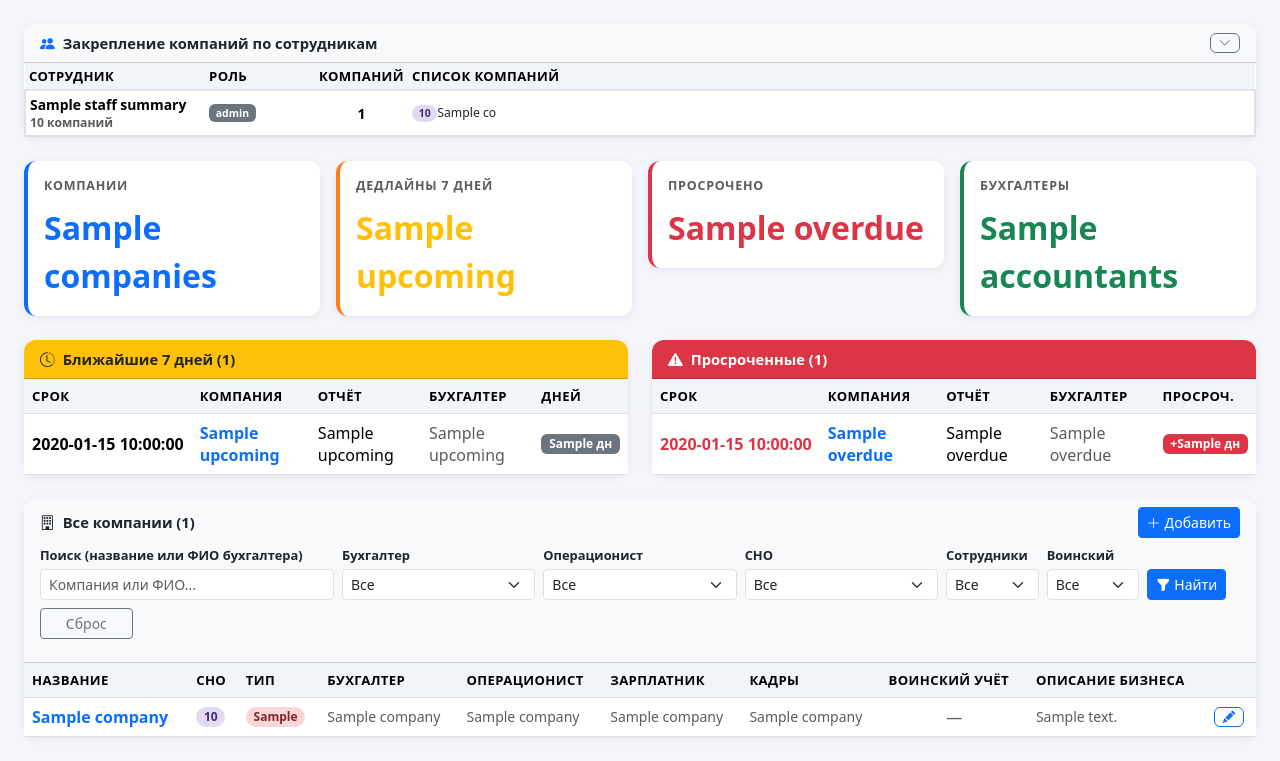
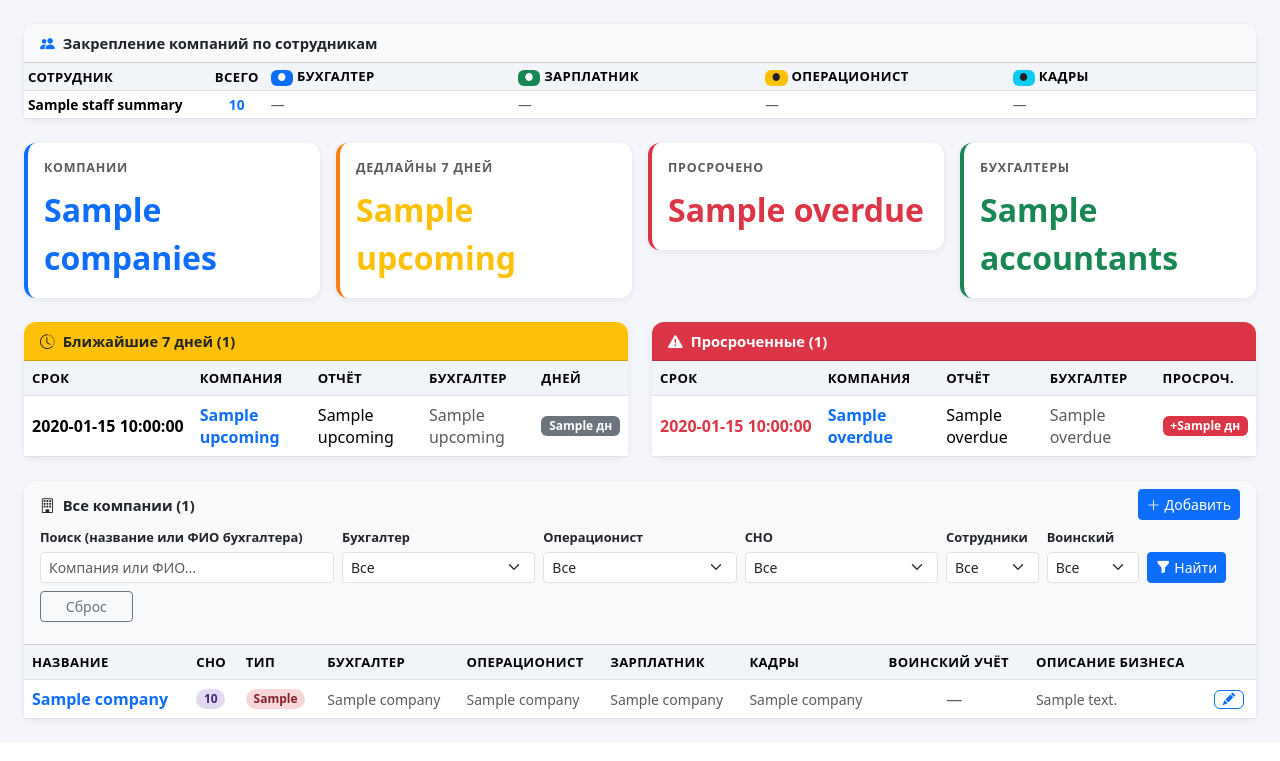
Before and after one commit to yliasibeleva/im-fin-landing, a FastAPI app: template buh-bot/templates/dashboard.html in a window 1280 px wide. Shown: the part 78-839 px from the top of the page. After the commit the page ends 804 px from the top, so only its background shows below. Run offline with FastAPI, Linux system fonts and the light colour scheme; the template is opened without the code that fills it: most values are stand-ins (such as "Sample title", 1, 10 or a date in 2020).

Commit message:
Staff summary: pivot table with roles as columns (Бухгалтер/Зарплатник/Операционист/Кадры)
Co-Authored-By: Claude Sonnet 4.6 <noreply@anthropic.com>

```diff
--- a/buh-bot/templates/dashboard.html
+++ b/buh-bot/templates/dashboard.html
@@ -4,53 +4,42 @@
 {# ══ СВОДКА ПО СОТРУДНИКАМ ═══════════════════════════════════════════════════ #}
 {% if staff_summary %}
 <div class="card mb-4">
-  <div class="card-header bg-light d-flex justify-content-between align-items-center">
-    <span class="fw-semibold"><i class="bi bi-people-fill me-2 text-primary"></i>Закрепление компаний по сотрудникам</span>
-    <button class="btn btn-xs btn-outline-secondary" type="button" data-bs-toggle="collapse" data-bs-target="#staffBlock">
-      <i class="bi bi-chevron-down"></i>
-    </button>
+  <div class="card-header bg-light fw-semibold">
+    <i class="bi bi-people-fill me-2 text-primary"></i>Закрепление компаний по сотрудникам
   </div>
-  <div class="show" id="staffBlock">
-    <div class="card-body p-0">
-      <table class="table table-sm table-hover mb-0 align-top" style="font-size:.87rem">
+  <div class="card-body p-0" style="overflow-x:auto">
+    <table class="table table-sm table-hover mb-0 align-middle" style="font-size:.86rem">
       <thead>
         <tr>
-            <th style="width:180px">Сотрудник</th>
-            <th style="width:110px">Роль</th>
-            <th style="width:60px" class="text-center">Компаний</th>
-            <th>Список компаний</th>
+          <th style="min-width:160px">Сотрудник</th>
+          <th class="text-center" style="width:60px">Всего</th>
+          <th style="min-width:220px"><span class="badge bg-primary me-1">●</span>Бухгалтер</th>
+          <th style="min-width:220px"><span class="badge bg-success me-1">●</span>Зарплатник</th>
+          <th style="min-width:220px"><span class="badge bg-warning text-dark me-1">●</span>Операционист</th>
+          <th style="min-width:220px"><span class="badge bg-info text-dark me-1">●</span>Кадры</th>
         </tr>
       </thead>
       <tbody>
       {% for s in staff_summary %}
-          {% set role_colors = {'Бухгалтер':'primary','Зарплатник':'success','Операционист':'warning','Кадры':'info'} %}
-          {% set first = true %}
-          {% for role, cos in s.roles.items() %}
-          <tr {% if first %}class="border-top border-2"{% endif %}>
-            {% if first %}
-            <td rowspan="{{ s.roles|length }}" class="fw-semibold align-middle">
-              {{ s.name }}
-              <div class="text-muted small">{{ s.total }} компаний</div>
+      <tr>
+        <td class="fw-semibold">{{ s.name }}</td>
+        <td class="text-center fw-bold text-primary">{{ s.total }}</td>
+        {% for role in ['Бухгалтер','Зарплатник','Операционист','Кадры'] %}
+        <td style="max-width:250px">
+          {% if role in s.roles %}
+            <span class="text-muted small me-1">{{ s.roles[role]|length }}</span>
+            {% for c in s.roles[role]|sort(attribute='name') %}
+              <a href="/company/{{ c.id }}" class="text-decoration-none text-dark small">{{ c.name }}</a>{% if not loop.last %}, {% endif %}
+            {% endfor %}
+          {% else %}
+            <span class="text-muted">—</span>
+          {% endif %}
         </td>
-            {% endif %}
-            <td class="align-middle">
-              <span class="badge bg-{{ role_colors.get(role,'secondary') }}">{{ role }}</span>
-            </td>
-            <td class="text-center align-middle fw-semibold">{{ cos|length }}</td>
-            <td class="align-middle" style="line-height:1.6">
-              {% for c in cos | sort(attribute='name') %}
-              <a href="/company/{{ c.id }}" class="text-decoration-none me-2 text-dark small">
-                <span class="badge rounded-pill {% if 'ОСН' in c.tax %}badge-osn{% elif 'УСН' in c.tax %}badge-usn{% elif 'ЕСХН' in c.tax %}badge-esxn{% else %}badge-psn{% endif %}" style="font-size:.65rem">{{ c.tax }}</span>{{ c.name }}{% if not loop.last %},{% endif %}
-              </a>
         {% endfor %}
-            </td>
       </tr>
-          {% set first = false %}
-          {% endfor %}
       {% endfor %}
       </tbody>
     </table>
-    </div>
   </div>
 </div>
 {% endif %}
```
Lines whose indentation alone changed are shown as unchanged.
